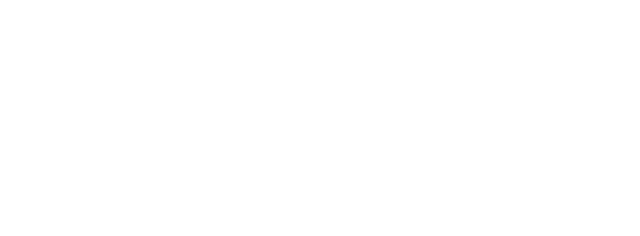
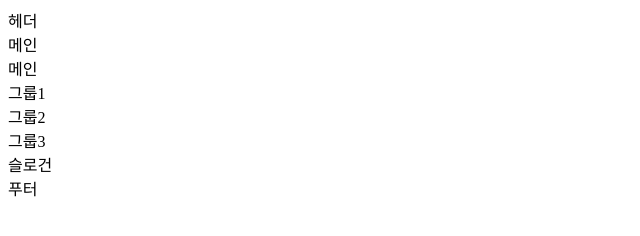
Before and after one commit to bomi5375/HTML5, a website: page index.html in a window 1280 px wide. Shown: the whole page, without its empty margins (0-640 px from the left). Drawn offline with Linux system fonts and the light colour scheme.

Commit message:
웹카페 그룹 생성

```diff
--- a/index.html
+++ b/index.html
@@ -7,6 +7,18 @@
   <title>웹카페</title>
 </head>
 <body>
-
+  <header class="header">헤더</header>
+  <div class="visual">메인</div>
+  <main class="main">메인
+    <div class="group group1">그룹1</div>
+    <div class="group group2">그룹2</div>
+    <div class="group group3">그룹3</div>
+  </main>
+  <article class="slogan">슬로건</article>
+  <footer class="footer">
+    <div class="footer-inner">
+      푸터
+    </div>
+  </footer>
 </body>
 </html>
```
